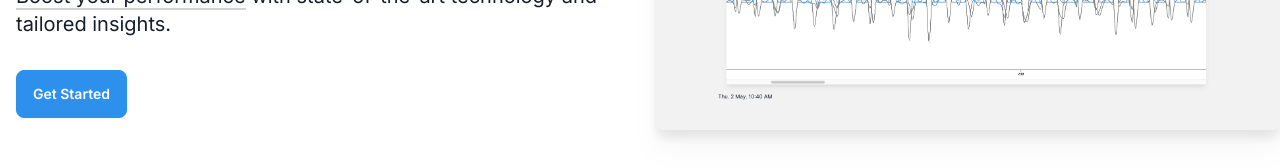
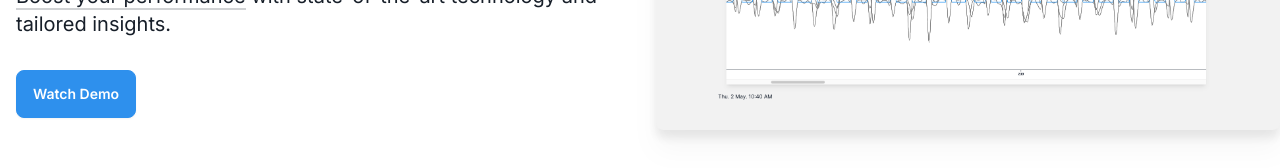
Before and after one commit to raphaeltournafond/st-web, a Next.js app: page / in a window 1280 px wide. Shown: the part 340-508 px from the top of the page. Built offline with nearby package versions, Linux system fonts and the light colour scheme; no server answers.

Commit message:
feat: add base pages for app and device

```diff
--- /dev/null
+++ b/src/app/app/page.tsx
@@ -0,0 +1,7 @@
+export default function App() {
+    return (
+      <main className="bg-base-100 text-base-content flex flex-col justify-center text-center lg:text-left py-10">
+
+      </main>
+    );
+  }
--- /dev/null
+++ b/src/app/device/page.tsx
@@ -0,0 +1,7 @@
+export default function Device() {
+  return (
+    <main className="bg-base-100 text-base-content flex flex-col justify-center text-center lg:text-left py-10">
+
+    </main>
+  );
+}
--- a/src/app/page.tsx
+++ b/src/app/page.tsx
@@ -15,7 +15,7 @@ export default function Home() {
             <p className="text-lg md:text-xl brightness-75 mb-8">
               Choose AlpineTech for intelligent sports tracking.<br /><span className="border-base-content/20 border-b-2">Boost your performance</span> with state-of-the-art technology and tailored insights.
             </p>
-            <Link href="/table"><button className="btn btn-info">Get Started</button></Link>
+            <Link href="/table"><button className="btn btn-info">Watch Demo</button></Link>
           </div>
           <Image className='light-image hidden rounded-lg drop-shadow-xl' src={'/screen-light.png'} alt='screen' width={1000} height={1000} />
           <Image className='dark-image hidden rounded-lg drop-shadow-xl' src={'/screen-dark.png'} alt='screen' width={1000} height={1000} />
@@ -33,7 +33,7 @@ export default function Home() {
               We&apos;ve developed cutting-edge embedded devices for tracking sports activity,
               including step count, pace, strength, and more.
             </p>
-            <button className="btn btn-info">Learn More</button>
+            <Link href="/device"><button className="btn btn-info">Learn More</button></Link>
           </div>
         </div>
       </section>
@@ -46,7 +46,7 @@ export default function Home() {
               Take control of your training sessions with our intuitive mobile app,
               designed for athletes and personal coaches alike.
             </p>
-            <button className="btn btn-info">Explore App</button>
+            <Link href="/app"><button className="btn btn-info">Explore App</button></Link>
           </div>
           <div className="mockup-phone">
             <div className="camera"></div>
```
